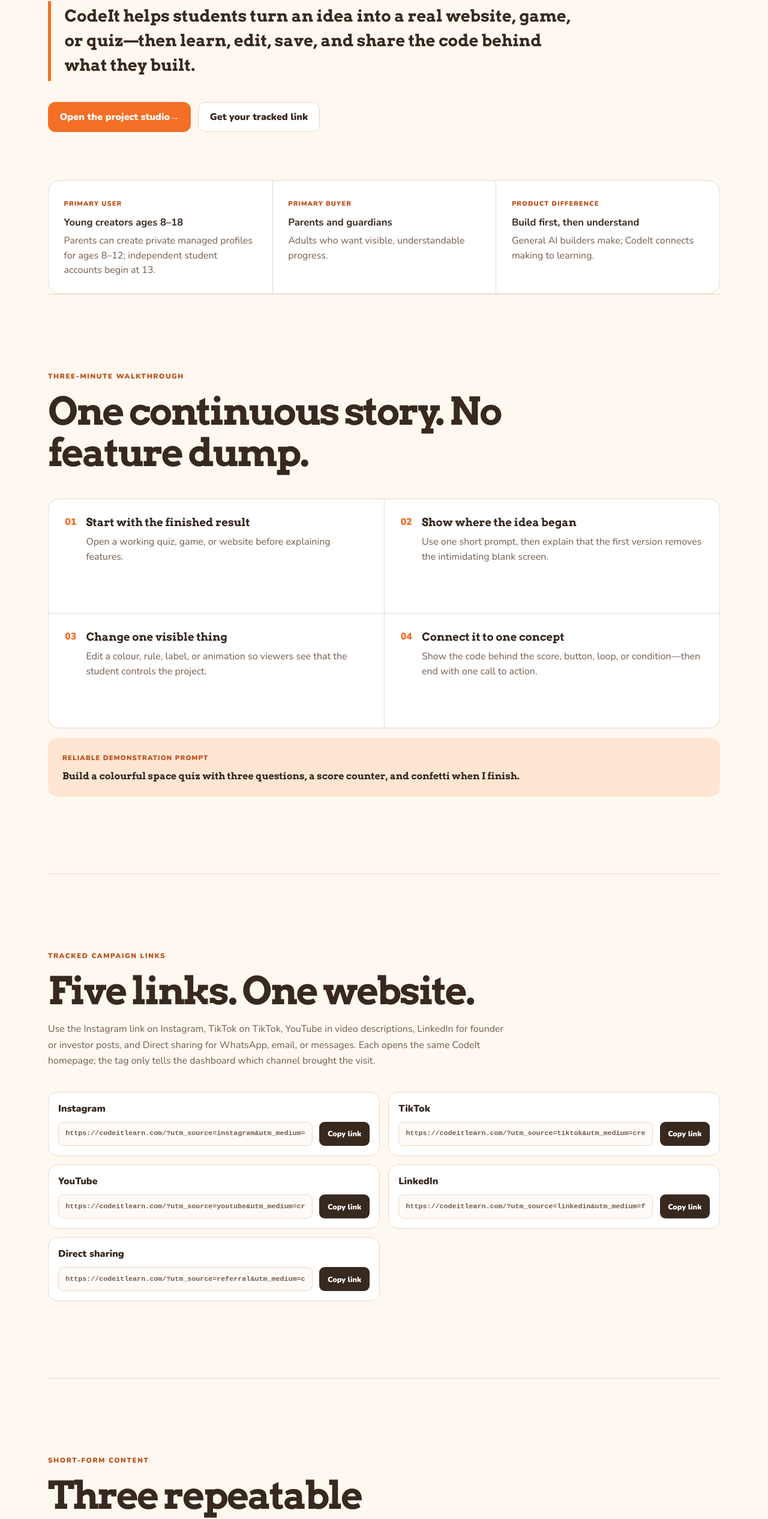
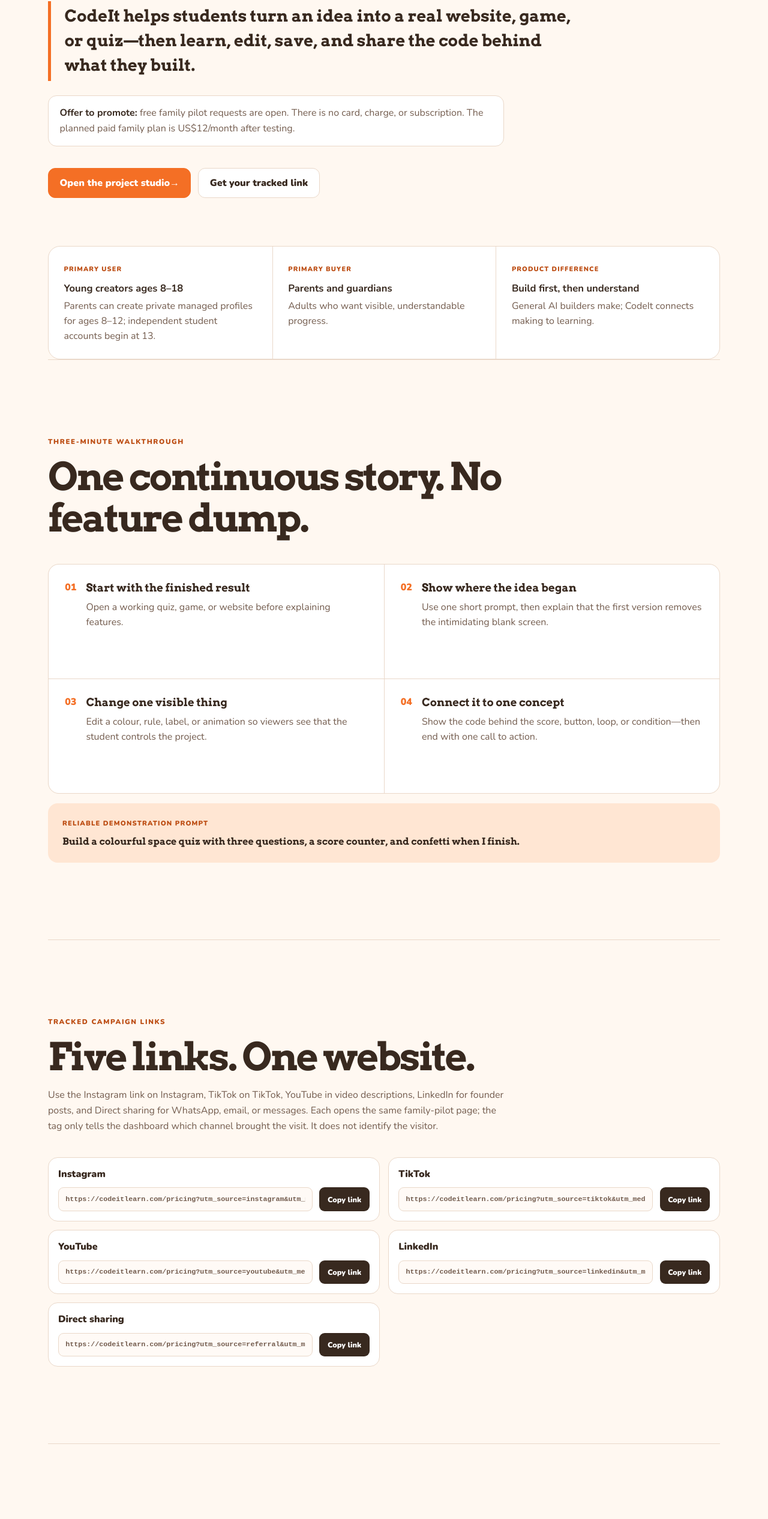
Before and after one commit to alqudah1/CodeIt, a React (Create React App) app in the folder packages/gamified-elearning/: page /creator-brief in a window 1280 px wide. Shown: the part 790-3322 px from the top of the page at 60% size. Built offline with nearby package versions, Linux system fonts and the light colour scheme; no server answers; the HTML template or start-up script is replaced by a standard one.

Commit message:
Align creator campaign with free family pilot

```diff
--- a/packages/gamified-elearning/src/pages/CreatorBrief/CreatorBrief.css
+++ b/packages/gamified-elearning/src/pages/CreatorBrief/CreatorBrief.css
@@ -35,6 +35,8 @@
 .creator-brief__hero h1 span { color: var(--cb-orange); }
 .creator-brief__lead { max-width: 700px; margin: 1.8rem 0 0; color: var(--cb-muted); font-size: clamp(1.05rem, 2vw, 1.24rem); line-height: 1.7; }
 .creator-brief blockquote { max-width: 880px; margin: 3rem 0 0; border-left: 5px solid var(--cb-orange); padding: .35rem 0 .35rem 1.4rem; font: 700 clamp(1.2rem, 2.5vw, 1.7rem)/1.5 Arvo, Georgia, serif; }
+.creator-brief__offer { max-width: 760px; margin: 1.5rem 0 0; border: 1px solid var(--cb-line); border-radius: 14px; padding: 1rem 1.15rem; background: #fff; color: var(--cb-muted); line-height: 1.6; }
+.creator-brief__offer strong { color: var(--cb-ink); }
 .creator-brief__hero-actions { display: flex; flex-wrap: wrap; gap: .75rem; margin-top: 2.2rem; }
 .creator-brief__hero-actions a, .creator-brief__final a {
   min-height: 50px;
--- a/packages/gamified-elearning/src/pages/CreatorBrief/CreatorBrief.js
+++ b/packages/gamified-elearning/src/pages/CreatorBrief/CreatorBrief.js
@@ -5,11 +5,11 @@
 import './CreatorBrief.css';
 
 const CHANNEL_LINKS = [
-  ['instagram', 'Instagram', 'https://codeitlearn.com/?utm_source=instagram&utm_medium=creator'],
-  ['tiktok', 'TikTok', 'https://codeitlearn.com/?utm_source=tiktok&utm_medium=creator'],
-  ['youtube', 'YouTube', 'https://codeitlearn.com/?utm_source=youtube&utm_medium=creator'],
-  ['linkedin', 'LinkedIn', 'https://codeitlearn.com/?utm_source=linkedin&utm_medium=founder'],
-  ['referral', 'Direct sharing', 'https://codeitlearn.com/?utm_source=referral&utm_medium=creator'],
+  ['instagram', 'Instagram', 'https://codeitlearn.com/pricing?utm_source=instagram&utm_medium=creator'],
+  ['tiktok', 'TikTok', 'https://codeitlearn.com/pricing?utm_source=tiktok&utm_medium=creator'],
+  ['youtube', 'YouTube', 'https://codeitlearn.com/pricing?utm_source=youtube&utm_medium=creator'],
+  ['linkedin', 'LinkedIn', 'https://codeitlearn.com/pricing?utm_source=linkedin&utm_medium=founder'],
+  ['referral', 'Direct sharing', 'https://codeitlearn.com/pricing?utm_source=referral&utm_medium=creator'],
 ];
 
 const DEMO_STEPS = [
@@ -36,7 +36,7 @@
     label: 'Parent value',
     hook: '“This shows parents what a student actually built.”',
     sequence: 'Project milestone → parent-approved update → what the student made',
-    cta: 'Join the Founding Family pilot.',
+    cta: 'Request a free family pilot spot.',
   },
 ];
 
@@ -45,7 +45,7 @@
   ['2–9 sec', 'Play it', 'Click, score, answer, or trigger the part that makes the result feel real.'],
   ['9–18 sec', 'Change one thing', '“Now they can change the colour, rule, words, or behaviour instead of stopping at generation.”'],
   ['18–26 sec', 'Open the code', '“CodeIt connects what changed on screen to the code behind it.”'],
-  ['26–32 sec', 'Use one call to action', '“Start with your own idea at codeitlearn.com.”'],
+  ['26–32 sec', 'Use one call to action', '“Parents can request a free family pilot spot at codeitlearn.com.”'],
 ];
 
 const LAUNCH_PLAN = [
@@ -93,6 +93,10 @@
             CodeIt helps students turn an idea into a real website, game, or quiz—then learn,
             edit, save, and share the code behind what they built.
           </blockquote>
+          <p className="creator-brief__offer">
+            <strong>Offer to promote:</strong> free family pilot requests are open. There is no card,
+            charge, or subscription. The planned paid family plan is US$12/month after testing.
+          </p>
           <div className="creator-brief__hero-actions">
             <Link to="/builder">Open the project studio <span aria-hidden="true">→</span></Link>
             <a href="#campaign-links">Get your tracked link</a>
@@ -130,8 +134,8 @@
             <h2 id="links-title">Five links. One website.</h2>
             <p>
               Use the Instagram link on Instagram, TikTok on TikTok, YouTube in video descriptions,
-              LinkedIn for founder or investor posts, and Direct sharing for WhatsApp, email, or messages. Each opens the same CodeIt homepage;
-              the tag only tells the dashboard which channel brought the visit.
+              LinkedIn for founder posts, and Direct sharing for WhatsApp, email, or messages. Each opens the same family-pilot page;
+              the tag only tells the dashboard which channel brought the visit. It does not identify the visitor.
             </p>
           </div>
           <div className="creator-brief__link-grid">
@@ -196,8 +200,8 @@
             <div><span>100</span><strong>qualified visits</strong></div>
             <div><span>20</span><strong>own-idea starts</strong></div>
             <div><span>10</span><strong>projects generated</strong></div>
-            <div><span>3</span><strong>accounts or parent leads</strong></div>
-            <p>Decision targets for the first test—not guaranteed results. If visits arrive but idea starts do not, fix the landing message. If ideas start but projects do not finish, fix generation. If projects finish but nobody returns or signs up, fix the reason to come back.</p>
+            <div><span>3</span><strong>family pilot requests</strong></div>
+            <p>Decision targets for the first test—not guaranteed results. If visits arrive but pilot requests do not, improve the offer or parent proof. If visitors request the pilot but do not register, improve the setup email. If students register but do not finish a project, improve generation and onboarding.</p>
           </aside>
         </section>
 
@@ -213,6 +217,7 @@
                 <li>Students can build, edit, save, and publish projects.</li>
                 <li>CodeIt connects visible project behaviour to coding concepts.</li>
                 <li>The core beginner experience has a free starting option.</li>
+                <li>Free family pilot requests are open with no card, charge, or subscription.</li>
                 <li>Confirmed parents can receive selected milestone emails from a student profile.</li>
                 <li>Parents can create private managed profiles for learners ages 8–12.</li>
               </ul>
@@ -235,8 +240,9 @@
           </div>
           <ol>
             <li><span>01</span><strong>Qualified visits</strong><small>Did the right audience reach CodeIt?</small></li>
-            <li><span>02</span><strong>Projects started</strong><small>Did visitors try the core experience?</small></li>
-            <li><span>03</span><strong>Parent interest</strong><small>Did adults view pricing or join the pilot?</small></li>
+            <li><span>02</span><strong>Pilot requests</strong><small>Did parents ask for a free family spot?</small></li>
+            <li><span>03</span><strong>Setup email delivery</strong><small>Did each request receive the next steps?</small></li>
+            <li><span>04</span><strong>Student activation</strong><small>Did the family register and finish a first project?</small></li>
           </ol>
         </section>
 
@@ -244,7 +250,8 @@
           <p className="creator-brief__eyebrow">The one-line close</p>
           <h2>Start with an idea. Leave with something real.</h2>
           <div>
-            <Link to="/builder">Rehearse the demo <span aria-hidden="true">→</span></Link>
+            <Link to="/pricing">Open the family-pilot page <span aria-hidden="true">→</span></Link>
+            <Link to="/builder">Rehearse the demo</Link>
             <a href="mailto:hello@codeitlearn.com?subject=CodeIt%20creator%20collaboration">Ask a collaboration question</a>
           </div>
         </section>
```
Also changed, not shown: 1 other file (tests, documents, lock files or other folders).
